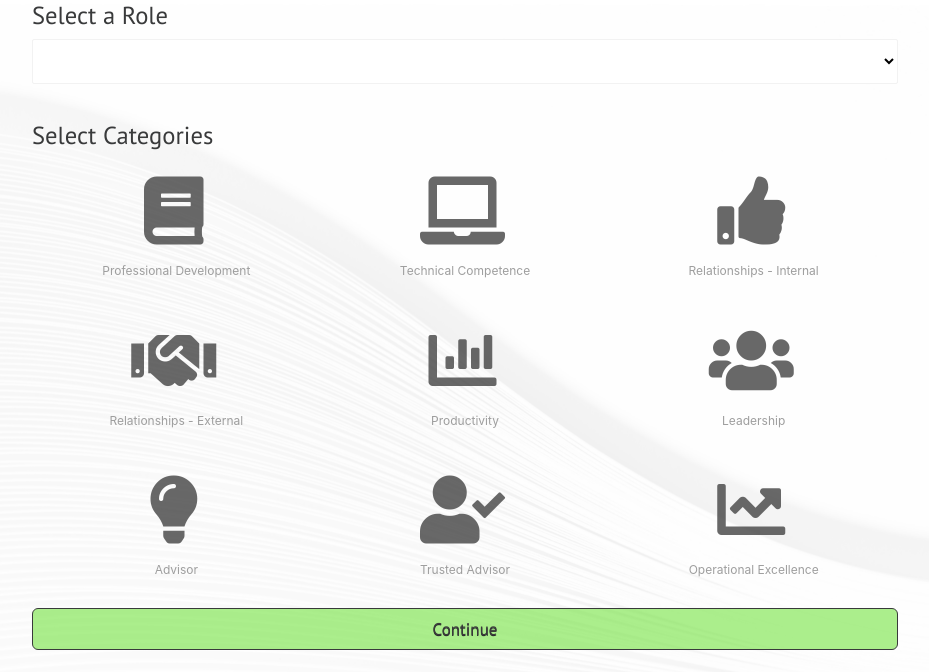
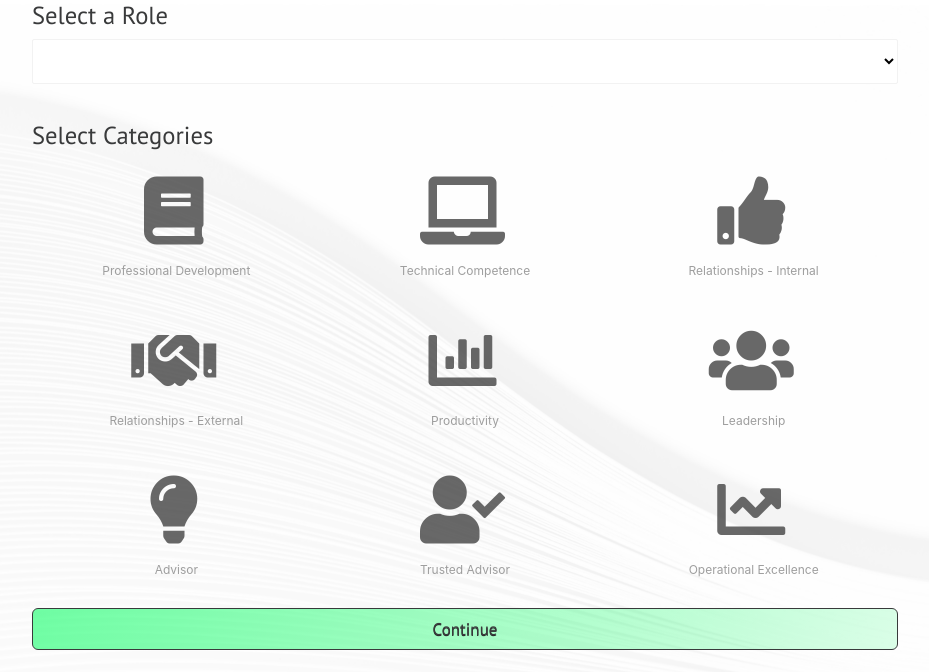
Before and after one commit to bt-sdtaylor/CareerMatrix, a Django app: page / in a window 1280 px wide, with the pointer over the restyled element. Shown: the part 164-836 px from the top of the page, without its empty margins (175-1104 px from the left). Run offline with Django 3.2, Linux system fonts and the light colour scheme; data that the repository does not hold is empty; some libraries are stand-ins or nearby versions.

Commit message:
adjust button gradient

```diff
--- a/CareerMatrix/static/style/style_cm.css
+++ b/CareerMatrix/static/style/style_cm.css
@@ -996,7 +996,8 @@ Category icon styling
 }
 
 #submit[type=submit]:hover {
-    background-color:rgba(104, 226, 48, 0.55);
+    /*background-color:rgba(104, 226, 48, 0.55);*/
+    background-image: linear-gradient(120deg, #00ff5e8f 0%, #00ff5e24 100%);
 
     box-shadow: rgb(143, 146, 148);
 }
```
